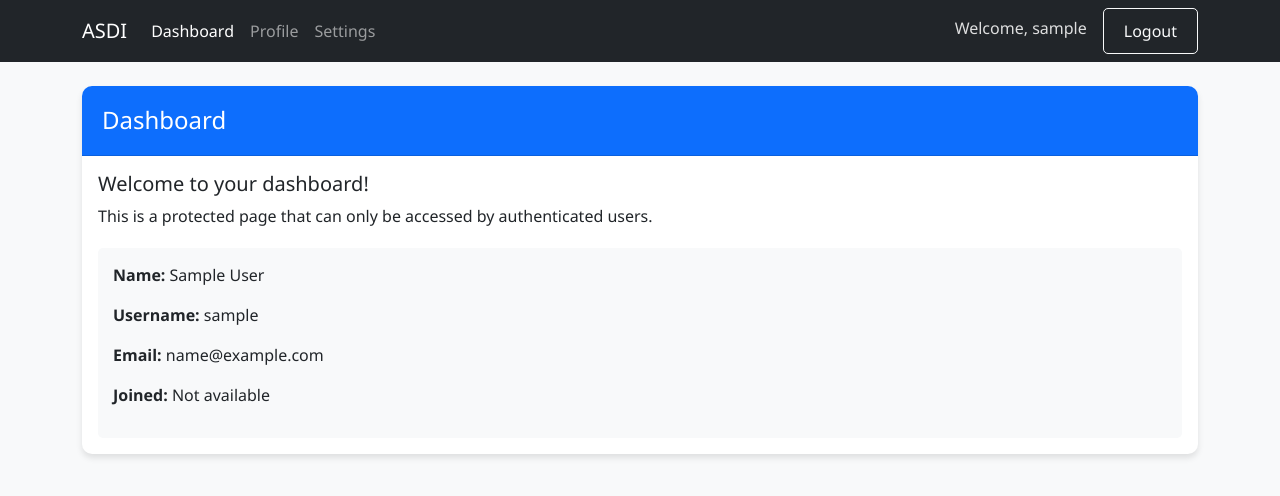
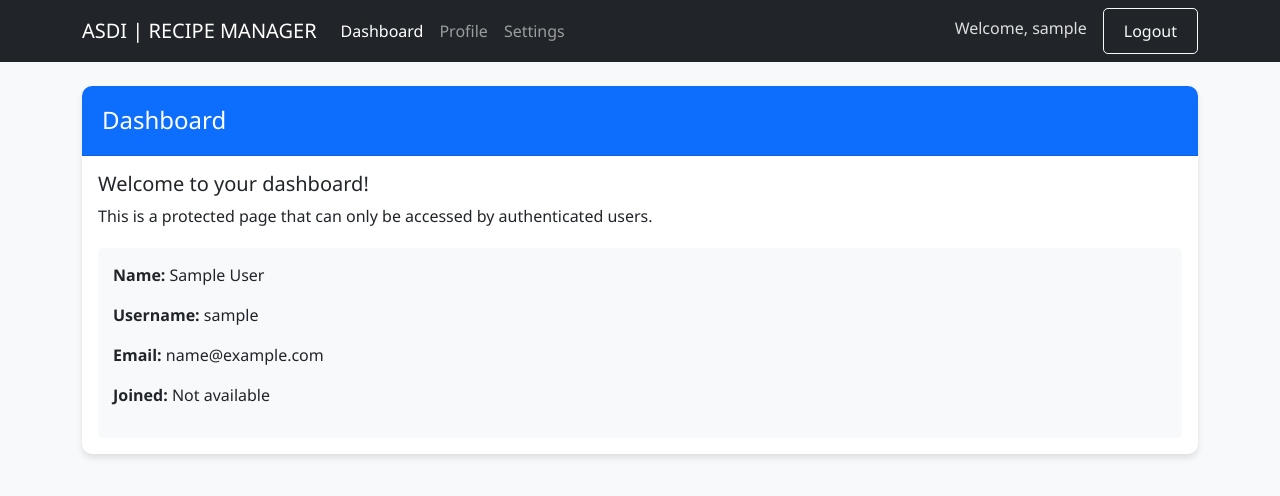
Before and after one commit to xcepo/ASDI_System, a website: page public/dashboard.html in a window 1280 px wide. Drawn offline with nearby package versions, Linux system fonts and the light colour scheme; no server answers; sample sign-in values are in the browser's storage.

Commit message:
commit new v

```diff
--- a/public/dashboard.html
+++ b/public/dashboard.html
@@ -12,7 +12,7 @@
 <body>
   <nav class="navbar navbar-expand-lg navbar-dark bg-dark">
     <div class="container">
-      <a class="navbar-brand" href="#">ASDI</a>
+      <a class="navbar-brand" href="#">ASDI | RECIPE MANAGER</a>
       <button class="navbar-toggler" type="button" data-bs-toggle="collapse" data-bs-target="#navbarNav" aria-controls="navbarNav" aria-expanded="false" aria-label="Toggle navigation">
         <span class="navbar-toggler-icon"></span>
       </button>
```
